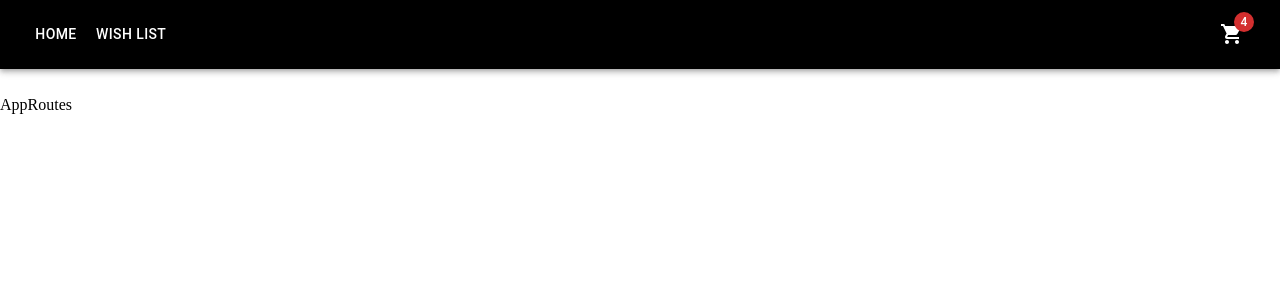
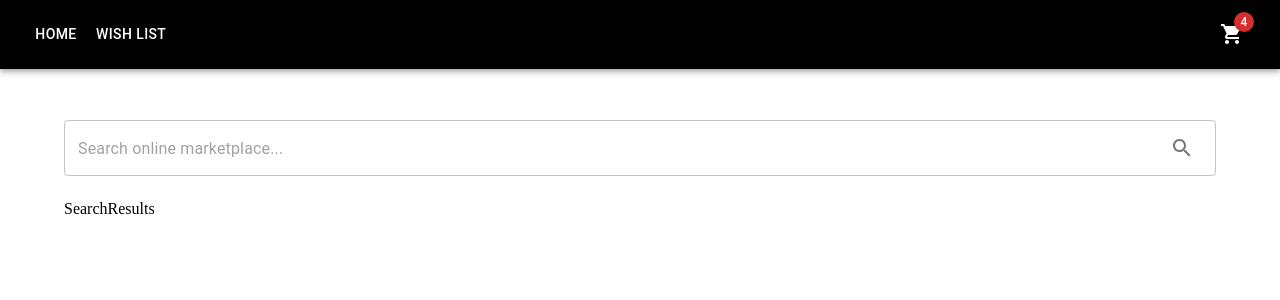
Before and after one commit to AbdallahAbada/online-marketplace, a React (Create React App) app: page / in a window 1280 px wide. Shown: the top 300 px of the page. Built offline with nearby package versions, Linux system fonts and the light colour scheme.

Commit message:
home page work in progress

```diff
--- a/src/AppRoutes.js
+++ b/src/AppRoutes.js
@@ -6,7 +6,6 @@ import { Checkout } from "./pages/Checkout";
 import { NotFound } from "./pages/NotFound";
 
 export const AppRoutes = () => {
-    return <div>AppRoutes</div>;
     return (
         <Routes>
             <Route path="/" element={<Home />} />
--- /dev/null
+++ b/src/components/SearchForm.js
@@ -0,0 +1,27 @@
+import Box from "@mui/material/Box";
+import TextField from "@mui/material/TextField";
+import InputAdornment from "@mui/material/InputAdornment";
+import IconButton from "@mui/material/IconButton";
+import SearchIcon from "@mui/icons-material/Search";
+
+export const SearchForm = () => {
+    return (
+        <Box sx={{ my: 3 }} component="form">
+            <TextField
+                name="searchTerm"
+                id="searchTerm"
+                placeholder="Search online marketplace..."
+                fullWidth
+                InputProps={{
+                    endAdornment: (
+                        <InputAdornment position="end">
+                            <IconButton type="submit">
+                                <SearchIcon />
+                            </IconButton>
+                        </InputAdornment>
+                    ),
+                }}
+            />
+        </Box>
+    );
+};
--- /dev/null
+++ b/src/components/SearchResults.js
@@ -0,0 +1,3 @@
+export const SearchResults = () => {
+    return <div>SearchResults</div>;
+};
--- a/src/pages/Home.js
+++ b/src/pages/Home.js
@@ -1,3 +1,20 @@
+import Stack from "@mui/material/Stack";
+import Box from "@mui/material/Box";
+import Container from "@mui/material/Container";
+
+import { SearchForm } from "../components/SearchForm";
+import { SearchResults } from "../components/SearchResults";
 export const Home = () => {
-    return <div>Home</div>
+    return (
+        <Container maxWidth="lg">
+            <Stack>
+                <box>
+                    <SearchForm />
+                </box>
+                <box>
+                    <SearchResults />
+                </box>
+            </Stack>
+        </Container>
+    )
 }
```
